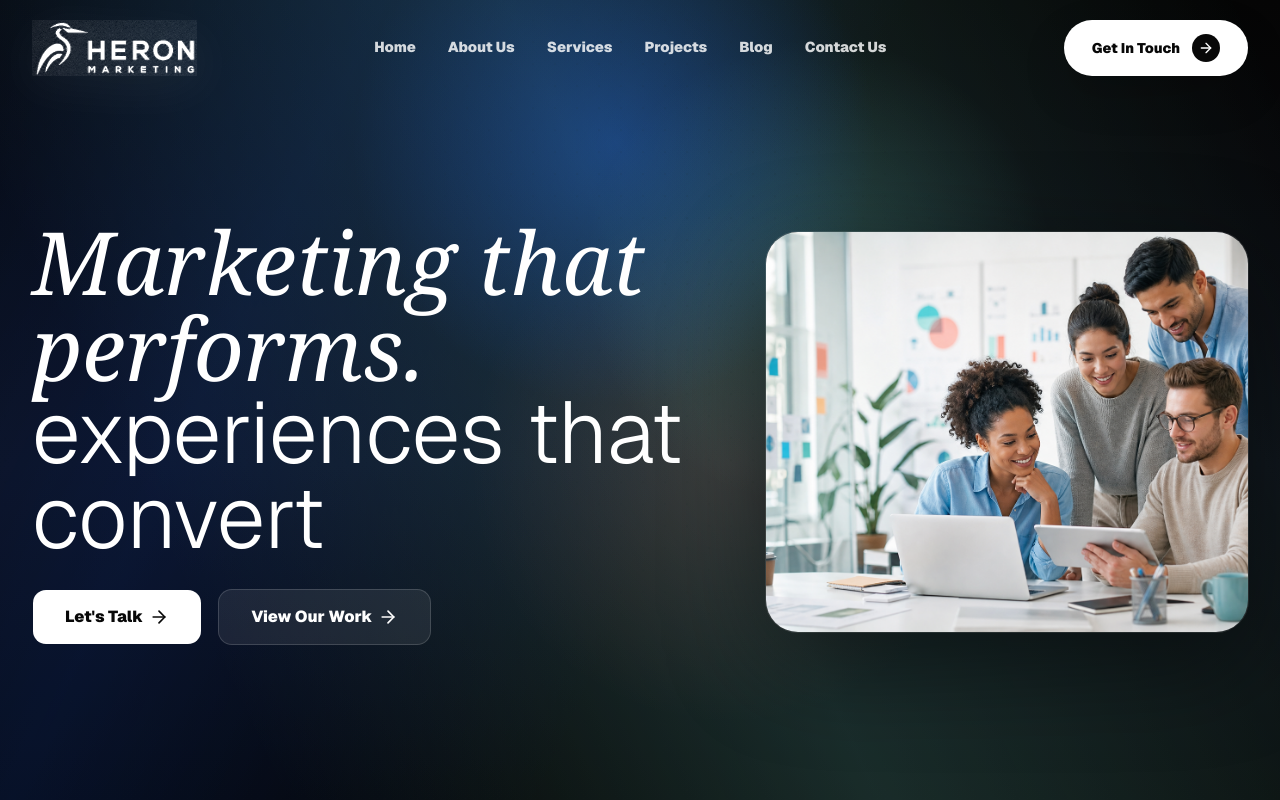
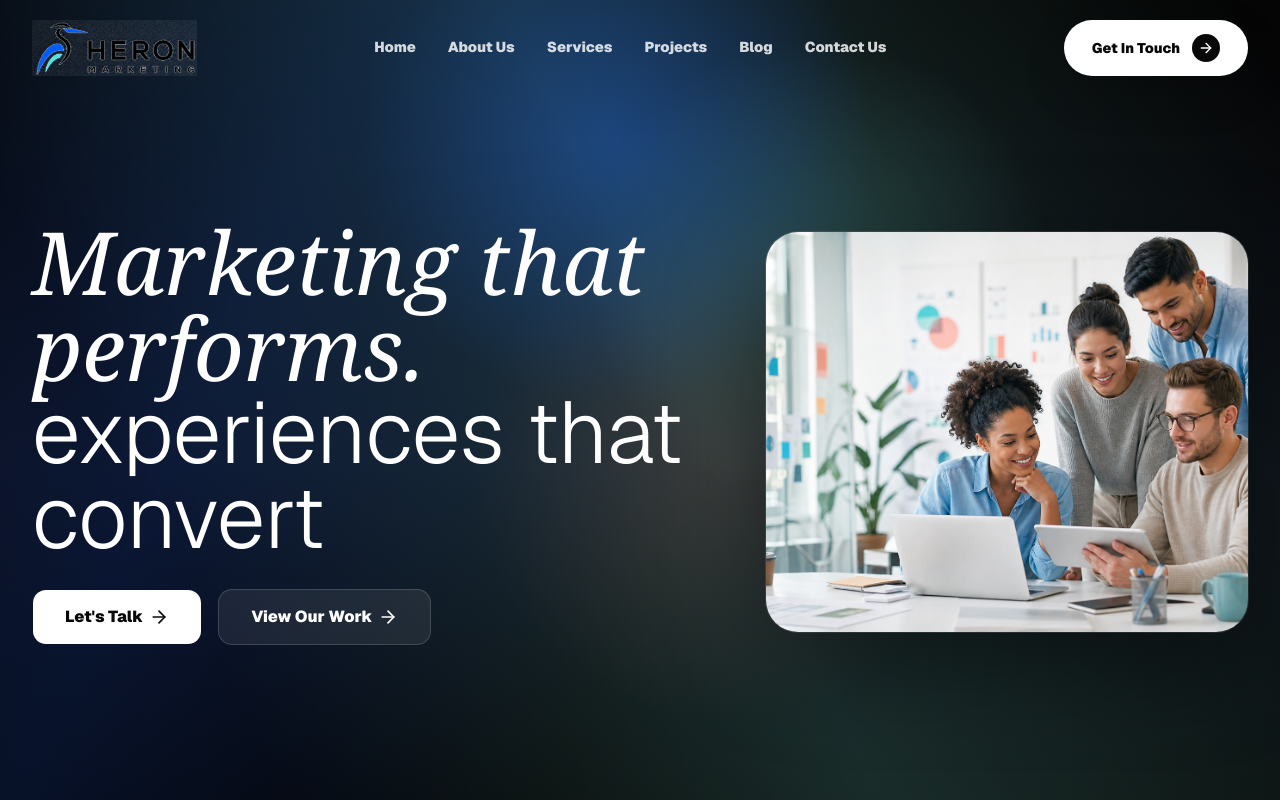
Before and after one commit to hammadi19/Heron, a Next.js app: page / in a window 1280 px wide. Shown: the top 800 px of the page. Built offline with nearby package versions, Linux system fonts and the light colour scheme.

Commit message:
Restore original logo colors

```diff
--- a/components/site/logo.tsx
+++ b/components/site/logo.tsx
@@ -2,7 +2,6 @@ import Image from "next/image";
 import Link from "next/link";
 
 export function HeronLogo({
-  inverted = false,
   compact = false,
 }: {
   inverted?: boolean;
@@ -29,7 +28,7 @@ export function HeronLogo({
   return (
     <Link
       href="/"
-      className={`inline-flex items-center overflow-hidden ${inverted ? "drop-shadow-[0_10px_26px_rgba(255,255,255,.18)]" : ""}`}
+      className="inline-flex items-center overflow-hidden"
       aria-label="Heron Marketing home"
     >
       <Image
@@ -38,7 +37,7 @@ export function HeronLogo({
         width={560}
         height={190}
         priority
-        className={`site-logo-lockup h-10 w-auto object-contain transition-all duration-300 sm:h-14 ${inverted ? "brightness-0 invert" : ""}`}
+        className="site-logo-lockup h-10 w-auto object-contain transition-all duration-300 sm:h-14"
       />
     </Link>
   );
```
